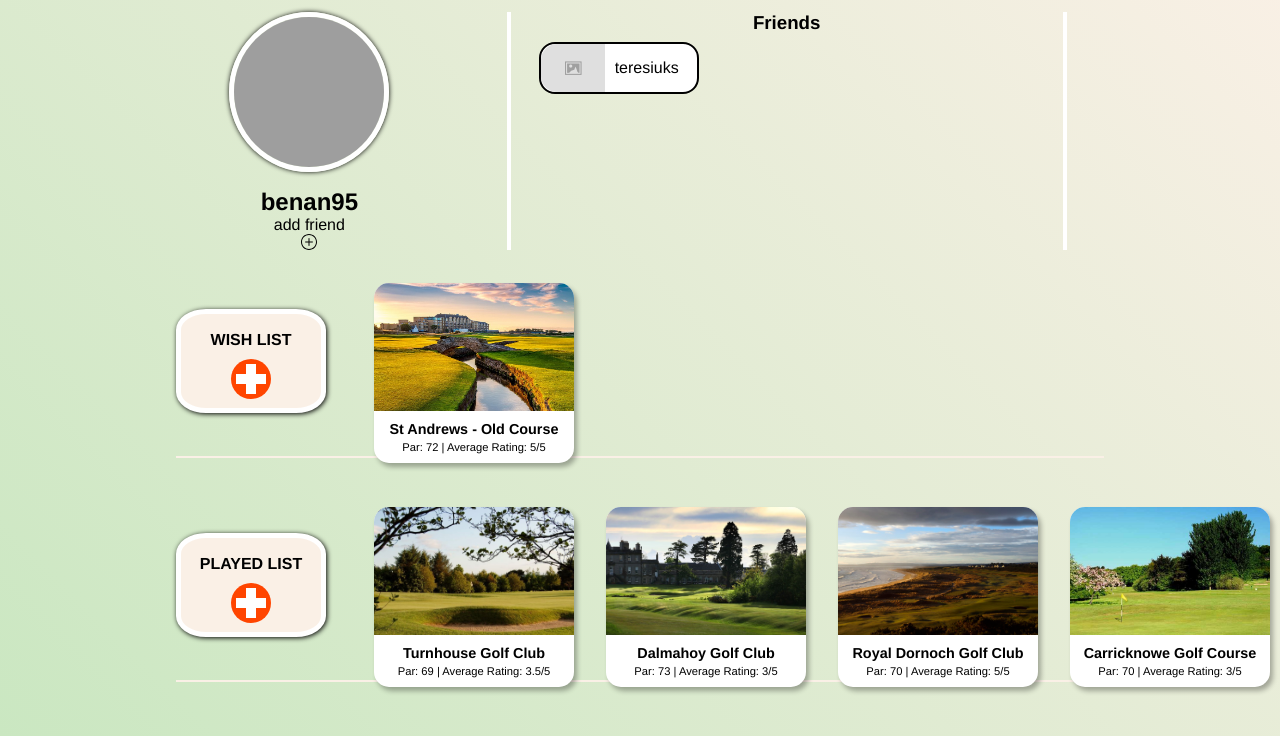
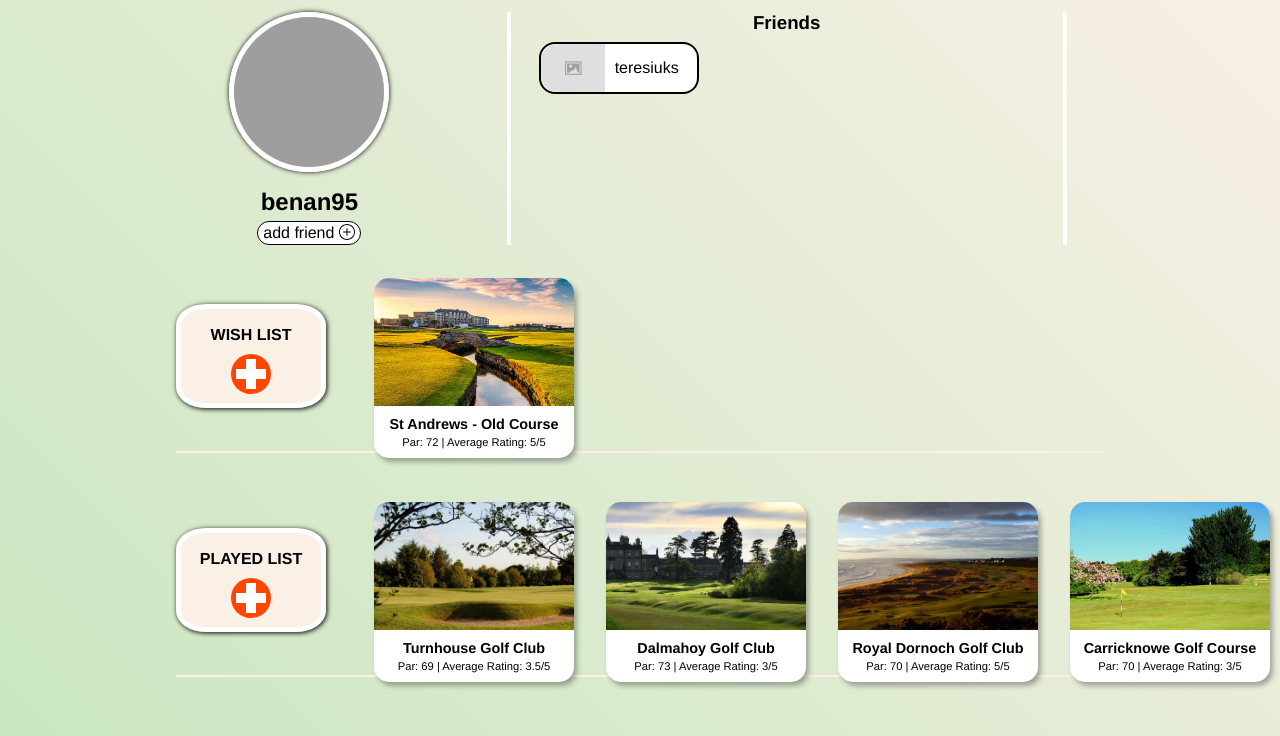
Before and after one commit to BBilgili15/find-your-fairway1, a Django app: page /my-courses/2 in a window 1280 px wide; the page is wider, and only the part inside the window is pictured. Shown: the part 64-800 px from the top of that part. Run offline with Django 4.2, Linux system fonts and the light colour scheme; a user stored in the database is signed in; data comes from the database, SQL or seed files in the repository; both versions use the stored data as it was after the commit; grey boxes are pictures that could not be loaded.

Commit message:
incremental

```diff
--- a/find-your-fairway/static/css/style.css
+++ b/find-your-fairway/static/css/style.css
@@ -501,8 +501,35 @@ a{
   margin-top: 0.75rem;
 }
 
+.add-friend{
+  display: flex;
+  background-color: white;
+  border: 1px solid black;
+  border-radius: 1rem;
+  padding: 2px 5px;
+}
+
+.remove-friend{
+  display: flex;
+  background-color: black;
+  border-radius: 1rem;
+  color: white;
+  border: 1px solid white;
+  padding: 2px 5px;
+}
+
+#friend-button{
+  margin-top: 5px;
+}
+
+#friend-button:hover{
+  cursor: pointer;
+  transition: 0.25s;
+}
+
 .add-remove-friend__icon{
   height: 1rem;
+  margin-left: 5px;
 }
 
 .friends{
@@ -604,7 +631,7 @@ a{
   margin-bottom: 1rem;
   border: 5px solid white;
   box-shadow: 0.1px 0.1px 5px;
-  object-fit: fill;
+  object-fit: cover;
 }
 
 .placeholder:hover {
--- a/find-your-fairway/templates/information/my_courses.html
+++ b/find-your-fairway/templates/information/my_courses.html
@@ -13,11 +13,15 @@
             <h5 class="username">{{ user.username }}</h5>
                     <!-- Linked to event-filter -->
             {% if user in request.user.profile.friends.all %}
-                <p>remove friend</p>
-                <img class="add-remove-friend__icon" src="/static/images/icons/minus-svgrepo-com.svg">
+                <div class="remove-friend" id="friend-button">
+                    <p>remove friend </p>
+                    <img class="add-remove-friend__icon" src="/static/images/icons/minus-svgrepo-com.svg">
+                </div>
             {% else %}
-                <p>add friend</p>
-                <img class="add-remove-friend__icon" src="/static/images/icons/plus-svgrepo-com.svg">
+                <div class="add-friend" id="friend-button">
+                    <p>add friend </p>
+                    <img class="add-remove-friend__icon"  src="/static/images/icons/plus-svgrepo-com.svg">
+                </div>
             {% endif %}
         </div>
 
```
Also changed, not shown: find-your-fairway/db.sqlite3.
